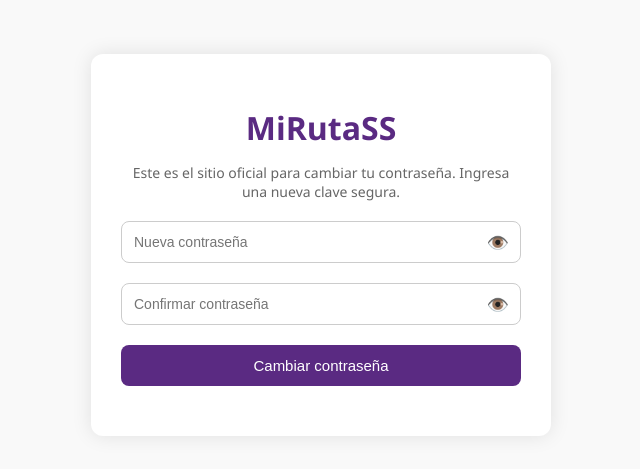
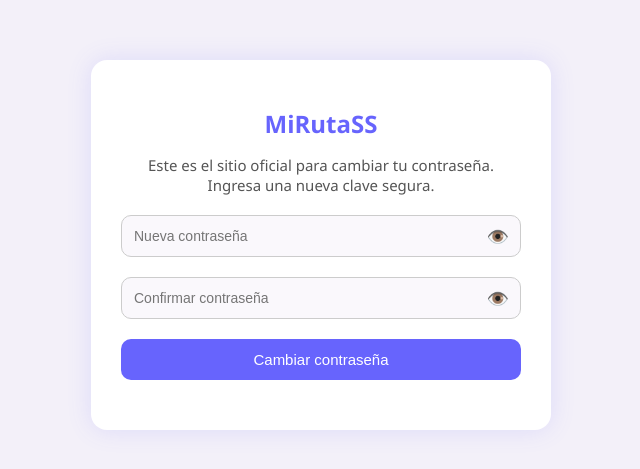
Before and after one commit to javiercoca2002-cell/Change-password, a plain HTML site: page index.html in a window 1280 px wide. Shown: the part 155-624 px from the top of the page, without its empty margins (319-959 px from the left). Drawn offline with Linux system fonts and the light colour scheme.

Commit message:
Actualizar index.html

```diff
--- a/index.html
+++ b/index.html
@@ -6,7 +6,7 @@
   <style>
     body {
       font-family: 'Segoe UI', sans-serif;
-      background-color: #f9f9f9;
+      background-color: #F3F0F9;
       display: flex;
       justify-content: center;
       align-items: center;
@@ -16,19 +16,20 @@
     .container {
       background: #fff;
       padding: 30px;
-      border-radius: 12px;
-      box-shadow: 0 0 20px rgba(0,0,0,0.1);
+      border-radius: 16px;
+      box-shadow: 0 0 25px rgba(103, 100, 253, 0.15);
       width: 100%;
       max-width: 400px;
       text-align: center;
     }
     h1 {
-      color: #5A2A82;
+      color: #6764FD;
       margin-bottom: 10px;
+      font-size: 24px;
     }
     p {
-      color: #666;
-      font-size: 14px;
+      color: #555;
+      font-size: 15px;
       margin-bottom: 20px;
     }
     .input-group {
@@ -40,9 +41,10 @@
       width: 100%;
       padding: 12px 40px 12px 12px;
       border: 1px solid #ccc;
-      border-radius: 8px;
+      border-radius: 10px;
       font-size: 14px;
       box-sizing: border-box;
+      background-color: #FAF8FC;
     }
     .toggle {
       position: absolute;
@@ -51,21 +53,22 @@
       transform: translateY(-50%);
       cursor: pointer;
       font-size: 18px;
-      color: #5A2A82;
+      color: #6764FD;
       user-select: none;
     }
     button {
-      background-color: #5A2A82;
+      background-color: #6764FD;
       color: #fff;
       border: none;
       padding: 12px 20px;
-      border-radius: 8px;
+      border-radius: 10px;
       font-size: 15px;
       cursor: pointer;
       width: 100%;
+      transition: background-color 0.3s ease;
     }
     button:hover {
-      background-color: #4a2370;
+      background-color: #4E4BC0;
     }
     .msg {
       margin-top: 20px;
@@ -100,7 +103,6 @@
     }
 
     function getToken() {
-      // Captura primero ?access_token=..., luego #access_token=...
       const searchParams = new URLSearchParams(window.location.search);
       let token = searchParams.get("access_token");
 
@@ -135,7 +137,7 @@
 
       try {
         const res = await fetch("https://dxbivfspnrhhewllirjh.supabase.co/auth/v1/user", {
-          method: "PUT", // 🔥 cambio de PATCH a PUT
+          method: "PUT",
           headers: {
             "Content-Type": "application/json",
             "Authorization": "Bearer " + token,
@@ -156,9 +158,7 @@
               const error = JSON.parse(text);
               errorMsg = error.msg || errorMsg;
             }
-          } catch (e) {
-            // mantener mensaje por defecto
-          }
+          } catch (e) {}
           msg.textContent = "Error al actualizar: " + errorMsg;
         }
       } catch (err) {
```
